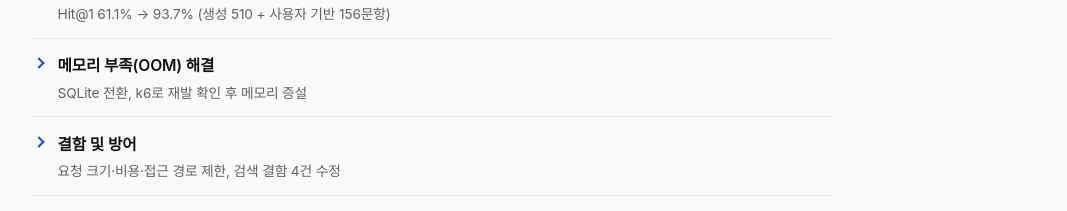
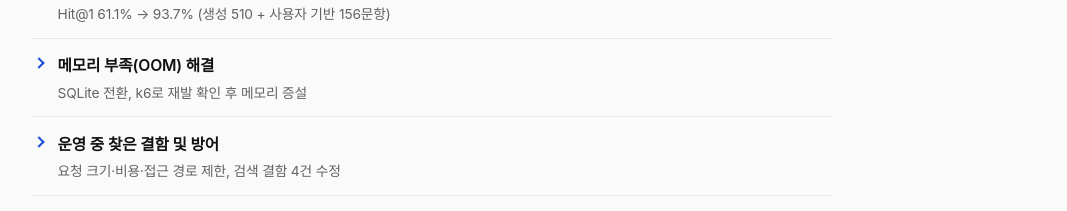
Before and after one commit to Jinpop/Jinpop.github.io, a plain HTML site: page index.html in a window 1280 px wide. Shown: the part 2782-2993 px from the top of the page, without its empty margins (106-1173 px from the left). Drawn offline with Linux system fonts and the light colour scheme; a web font is replaced by a local one.

Commit message:
KAU Notice Hub: 제목을 '운영 중 찾은 결함 및 방어'로 변경
Co-Authored-By: Claude Opus 5.5 <noreply@anthropic.com>

```diff
--- a/index.html
+++ b/index.html
@@ -508,7 +508,7 @@ figcaption{margin-top:.85rem;font-size:.85rem;color:var(--fg-3);max-width:52ch}
               <div class="i-b"><p>공지를 메모리에 전부 올리던 초기 구조에서 OOM이 나, dmesg로 원인을 확인하고 SQLite로 바꿨습니다. k6 동시 100명 테스트에서 서버가 다시 종료돼 swap과 메모리 증설, 워커 조정을 더했고, 이후 100명까지 종료가 없었습니다. <a class="ref ext" href="https://qktjwl123.tistory.com/179" target="_blank" rel="noopener">글: 인프라 점검</a></p></div>
             </details>
             <details class="item" id="nh-defense">
-              <summary><span class="i-t">결함 및 방어</span><span class="i-r">요청 크기·비용·접근 경로 제한, 검색 결함 4건 수정</span></summary>
+              <summary><span class="i-t">운영 중 찾은 결함 및 방어</span><span class="i-r">요청 크기·비용·접근 경로 제한, 검색 결함 4건 수정</span></summary>
               <div class="i-b"><p><span class="lead-in">비용과 어뷰징</span>Caddy에서 요청 본문을 1MB로 막고, 채팅 API에 IP별 분당 15회 제한과 출력 토큰 2,000 상한을 뒀습니다. 실제 IP는 Caddy가 덮어써 클라이언트가 속일 수 없게 했습니다.</p><p><span class="lead-in">접근 경로</span>API 포트를 서버 내부(127.0.0.1)에만 열어 외부 요청은 Caddy를 거쳐서만 들어오게 했습니다.</p><p><span class="lead-in">검색 결함</span>키워드를 AND로 묶어 질문 키워드가 두 개 이상이면 결과가 0건이 되던 문제, 검색어의 %·_가 SQL 와일드카드로 동작해 오래된 정답 공지가 후보에서 빠지던 문제, 달력에 없는 날짜가 검색과 챗봇을 500 오류로 멈추던 문제, 결과가 500건을 넘으면 뒤쪽 페이지가 비던 문제를 고치고 재현 테스트를 붙였습니다. 첫 번째는 검색 평가 케이스 10개로 recall@5 0.30 → 0.85를 확인했고, 테스트는 563개로 늘었습니다.</p></div>
             </details>
             <details class="item" id="nh-now">
```
